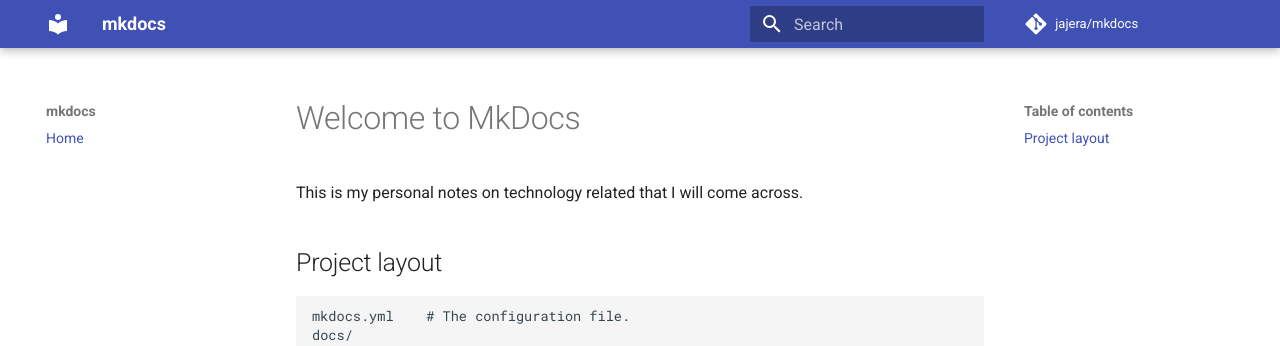
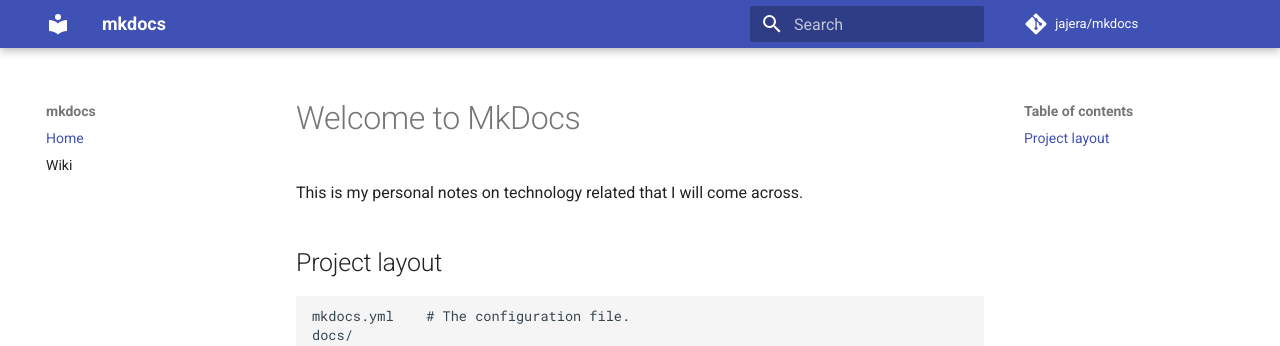
Before and after one commit to jajera/mkdocs, an MkDocs documentation site: the page built from docs/index.md, in a window 1280 px wide. Shown: the top 346 px of the page. Built offline with MkDocs 1.6.1 and Material for MkDocs 9.7.7, drawn with Linux system fonts in a browser that asks for light colours; comment, search, counter and statistics services are not loaded.

Commit message:
initial commit
upload files

```diff
--- a/mkdocs.yml
+++ b/mkdocs.yml
@@ -53,3 +53,4 @@
 
 nav:
   - Home: index.md
+  - Wiki: wiki
```
